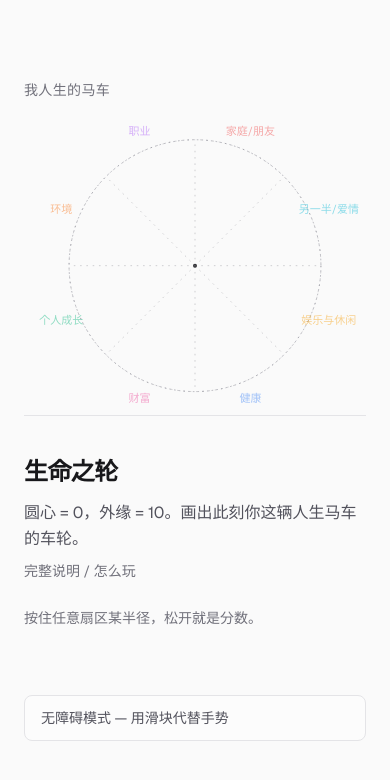
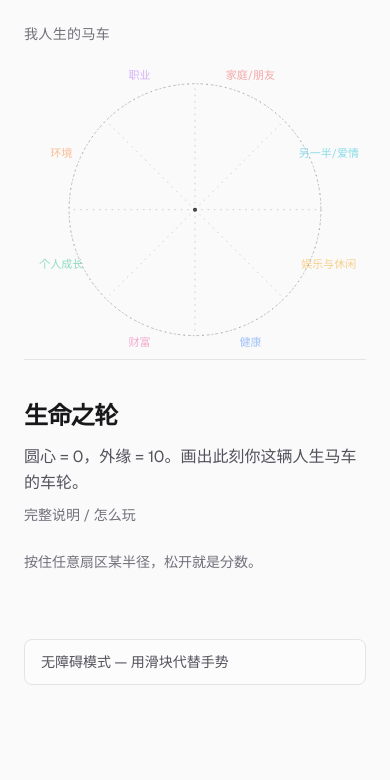
Before and after one commit to novaez/balance-wheel, a Next.js app: page / in a window 390 px wide. Shown: the top 780 px of the page. Built offline with nearby package versions, Linux system fonts and the light colour scheme; a web font is replaced by a local one.

Commit message:
fix: Phase 1.5aa — mobile main pt-16/pb-10 → pt-2/pb-6 让内容上移

```diff
--- a/app/page.tsx
+++ b/app/page.tsx
@@ -1043,7 +1043,7 @@ export default function Home() {
 
   return (
     <div className="min-h-screen w-full bg-zinc-50 text-zinc-900 font-sans">
-      <main className="mx-auto flex max-w-6xl flex-col gap-10 px-6 pt-16 pb-10 md:flex-row md:items-start md:gap-12 md:py-16">
+      <main className="mx-auto flex max-w-6xl flex-col gap-10 px-6 pt-2 pb-6 md:flex-row md:items-start md:gap-12 md:py-16">
         {/* Left: wheel */}
         <section
           className={[
```
